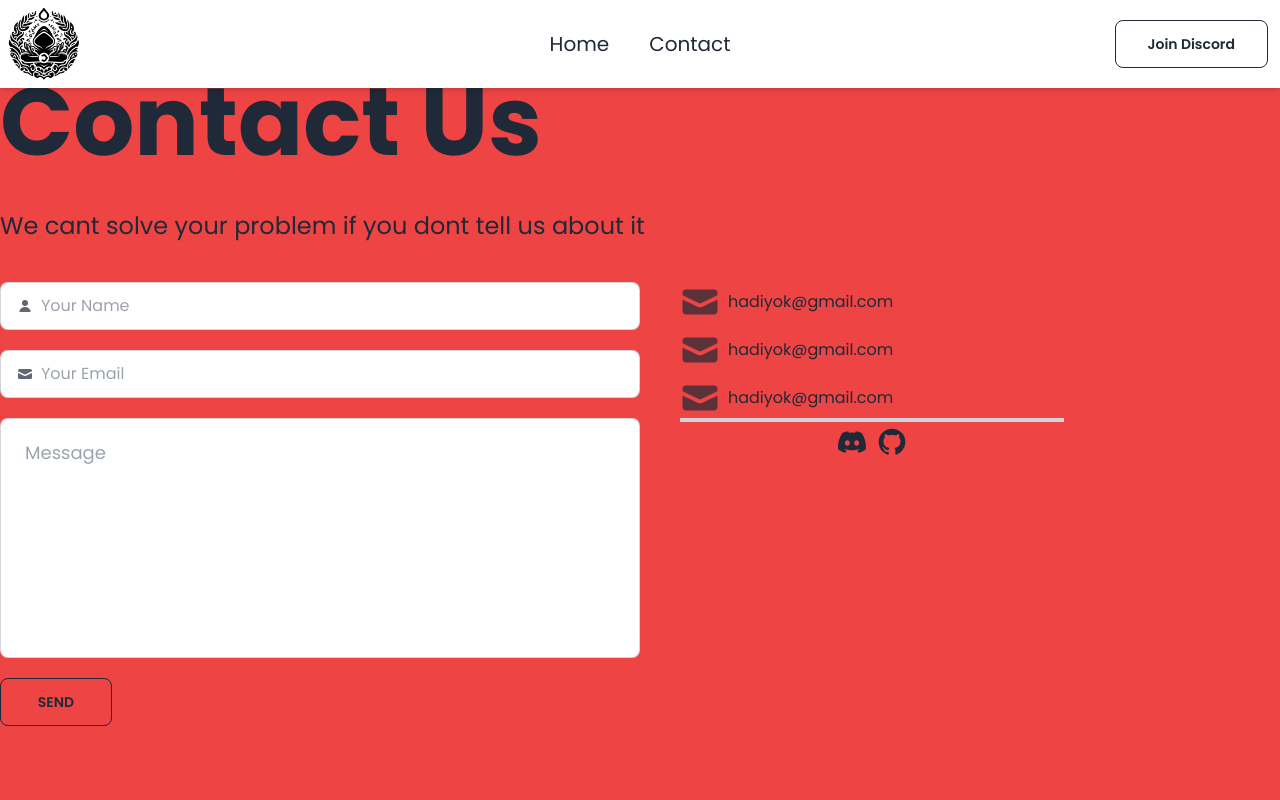
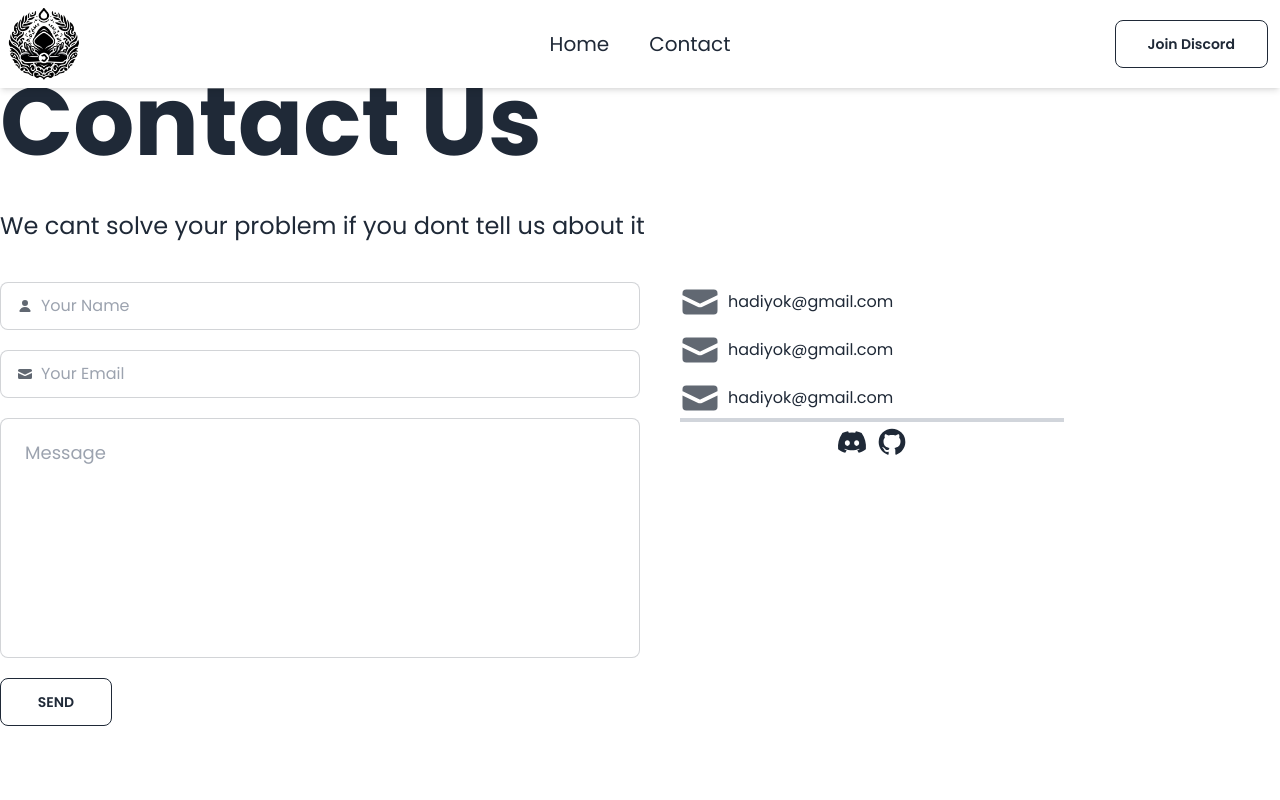
Before and after one commit to Jawir-Community/Jawir-academy, a React (Vite) app: page /contact in a window 1280 px wide. Shown: the top 800 px of the page. Built offline with nearby package versions, Linux system fonts and the light colour scheme.

Commit message:
update background

```diff
--- a/src/pages/Contact.jsx
+++ b/src/pages/Contact.jsx
@@ -2,7 +2,7 @@ import FormInput from '../components/FormInput';
 export default function Contact() {
     return (
         <>
-            <div className="bg-red-500 container mx-auto h-screen flex flex-col justify-center">
+            <div className="container mx-auto h-screen flex flex-col justify-center">
                 <h2 className="text-8xl mb-10 font-bold">Contact Us</h2>
                 <p className="text-2xl w-[800px] mb-10">We cant solve your problem if you dont tell us about it</p>
                 <div className="flex justify-start items-start gap-10">
```
